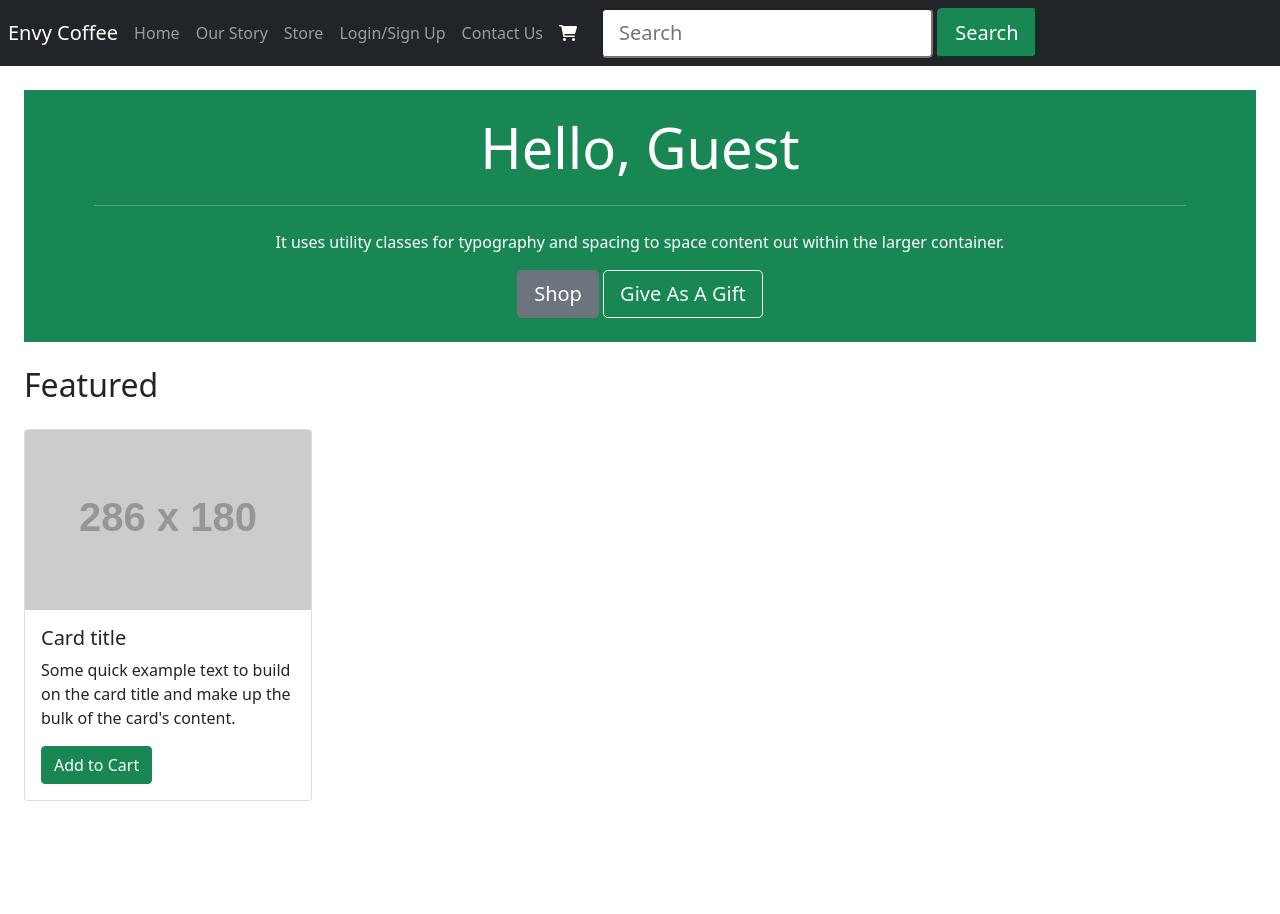
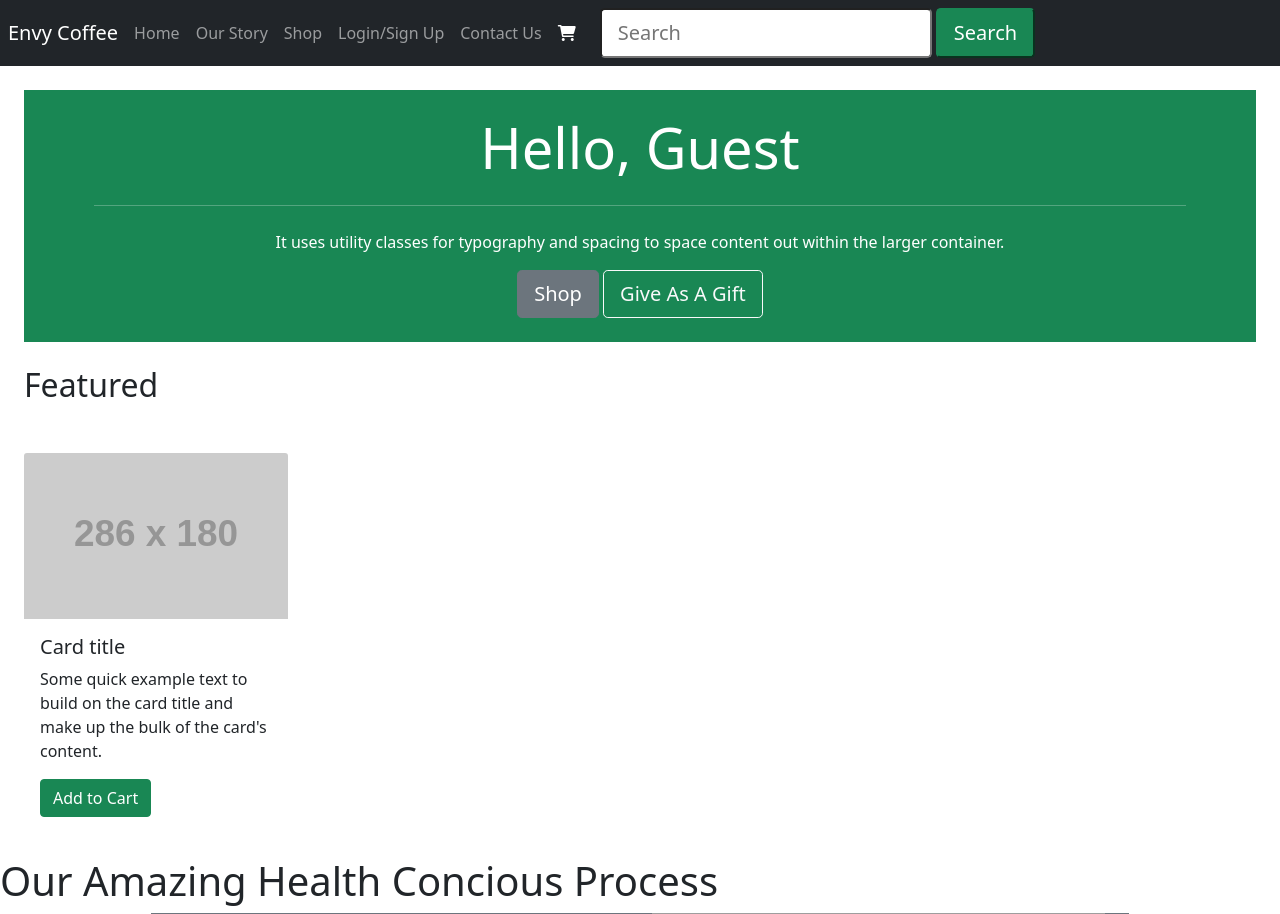
Before and after one commit to Marlow95/ecommerce-website, a PHP site: page / in a window 1280 px wide. Shown: the top 914 px of the page. Before the commit the page ends 801 px from the top, so only its background shows below. Run offline with PHP 8.4, Linux system fonts and the light colour scheme; grey boxes labelled with a size stand in for pictures from a placeholder-image service; some libraries are stand-ins or nearby versions; grey boxes are pictures that could not be loaded.

Commit message:
reusability and ui updates

```diff
--- a/App/Model/Users.php
+++ b/App/Model/Users.php
@@ -35,6 +35,7 @@ class Users implements RepositoryInterface
     public static function loginUser(Database $db, $username, $password)
     {
         //add salt and hash later
+        //password_hash & password_verify
         if(isset($_POST['login_submit']))
         {
             try {
--- /dev/null
+++ b/public/css/styles.css
@@ -0,0 +1,8 @@
+body{
+    overflow-x: hidden;
+}
+
+.nav-link:hover{
+    background-color: white;
+    border-radius: 10px;
+}
--- a/public/index.php
+++ b/public/index.php
@@ -1,6 +1,6 @@
 <?php include_once('reusables/header.php');?>
 <?php include_once('reusables/navbar.php');?>
-
+<?php # ALL POST INPUTS ARE FILTERED IN HEADERS.PHP ?>
 <div class="jumbotron jumbotron-fluid text-center m-4 bg-success text-white">
     <div class="container p-4">
         <h1 class=" display-4">
@@ -14,8 +14,8 @@
 </div>
 
 <h2 class="m-4">Featured</h2>
-<div>
-    <div class="card m-4" style="width: 18rem;">
+<div class="row">
+    <div class="card-fluid m-4" style="width: 18rem;">
         <img class="card-img-top" src="https://placehold.co/286x180" alt="Card image cap">
         <div class="card-body">
             <h5 class="card-title">Card title</h5>
@@ -25,4 +25,17 @@
     </div>
 </div>
 
+<h1>Our Amazing Health Concious Process</h1>
+
+<div class="infographic row justify-content-center">
+    <div class="w-75 bg-secondary row">
+        <p class="pl-4 pt-4 pb-4 text-white col-6">
+        Lorem ipsum dolor sit amet, consectetur adipiscing elit.
+        </br>
+         Proin fermentum leo eget lectus suscipit mollis.
+        </p>
+        <img class="col-6" src="https://unsplash.com/photos/Y3AqmbmtLQI" alt="coffe-process-1">
+    </div>
+</div>
+
 <?php include_once('reusables/footer.php');?>
--- a/public/reusables/header.php
+++ b/public/reusables/header.php
@@ -9,4 +9,17 @@ integrity="sha384-1BmE4kWBq78iYhFldvKuhfTAU6auU8tT94WrHftjDbrCEXSU1oBoqyl2QvZ6jI
 <!--Font Awesome-->
 <link rel="stylesheet" href="https://cdnjs.cloudflare.com/ajax/libs/font-awesome/6.1.1/css/all.min.css" integrity="sha512-KfkfwYDsLkIlwQp6LFnl8zNdLGxu9YAA1QvwINks4PhcElQSvqcyVLLD9aMhXd13uQjoXtEKNosOWaZqXgel0g=="
  crossorigin="anonymous" referrerpolicy="no-referrer" />
+ <link rel="stylesheet" href="./public/css/styles.css">
 <body>
+<?php require_once('../App/Config.php'); ?>
+<?php $filter_all_post_inputs = filter_input_array(INPUT_POST); ?>
+<?php
+
+$routes = array(
+    'home' => 'index.php',
+    'our_story' => 'our_story.php',
+    'shop' => 'shop.php',
+    'login' => 'login.php',
+    'contact_us' => 'contact_us.php',
+    'checkout' => 'checkout.php'
+);
--- a/public/reusables/navbar.php
+++ b/public/reusables/navbar.php
@@ -1,3 +1,4 @@
+<?php require_once('header.php'); ?>
 <nav class="navbar navbar-expand-lg navbar-dark bg-dark">
   <button class="navbar-toggler" type="button" data-toggle="collapse" data-target="#navbarTogglerDemo03"
   aria-controls="navbarTogglerDemo03" aria-expanded="false" aria-label="Toggle navigation">
@@ -9,13 +10,13 @@
 
     <ul class="navbar-nav mr-auto mt-2 mt-lg-0">
       <li class="nav-item active">
-        <a class="nav-link" href="index.php">Home<span class="sr-only"></span></a>
+        <a class="nav-link" href="<?php echo $routes['home'];?>">Home<span class="sr-only"></span></a>
       </li>
       <li class="nav-item">
-        <a class="nav-link" href="ourstory.php">Our Story</a>
+        <a class="nav-link" href="<?php echo $routes['our_story'];?>">Our Story</a>
       </li>
       <li class="nav-item">
-        <a class="nav-link" href="#">Store</a>
+        <a class="nav-link" href="#">Shop</a>
       </li>
       <li class="nav-item">
         <a class="nav-link" href="#">Login/Sign Up</a>
@@ -30,9 +31,10 @@
         <a class="nav-link enabled" href="#"></a>
       </li>
     </ul>
-
+    <?php $search = ''; ?>
     <form class="form-inline my-2 my-lg-0 mr-4" method="<?php $_SERVER['PHP_SELF']; ?>" type="get">
-      <input class="form-inline-control form-control-lg mr-sm-2" type="search" placeholder="Search" aria-label="Search">
+      <input class="form-inline-control form-control-lg mr-sm-2" type="search" name="search"
+      placeholder="Search" aria-label="Search" value="<?php htmlspecialchars($search); ?>">
       <button class="btn-lg btn-success my-2 my-sm-0" type="submit">Search</button>
     </form>
   </div>
```
Also changed, not shown: .htaccess (added), App/.htaccess, public/.htaccess (added), public/our_story.php (renamed from public/ourstory.php).
